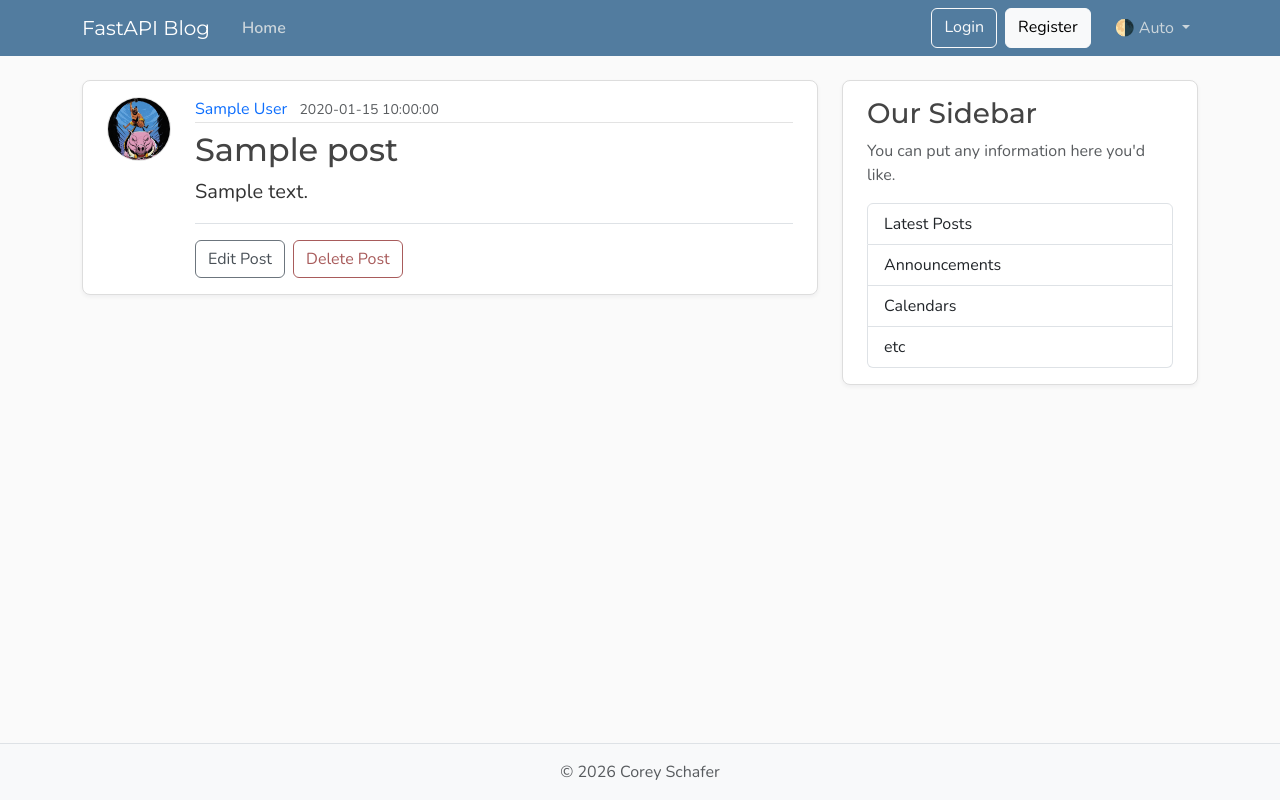
After one commit to rangsikayana/fastapi-blog, a FastAPI app: template templates/post.html in a window 1280 px wide. The commit adds this page. Run offline with FastAPI, Linux system fonts and the light colour scheme; the template is opened without the code that fills it: most values are stand-ins (such as "Sample title", 1, 10 or a date in 2020); parts of the project's set-up code (start-up, migrations or seed data) failed here and were passed over.

Commit message:
Add HTML templates
- post.html for single post viewing
- error.html for exception & type validation handling

```diff
--- a/main.py
+++ b/main.py
@@ -1,13 +1,21 @@
-from fastapi import FastAPI, Request
+from email.policy import HTTP
+
+from fastapi import FastAPI, HTTPException, Request, status
+from fastapi.exceptions import RequestValidationError
+from fastapi.responses import JSONResponse
 from fastapi.staticfiles import StaticFiles
 from fastapi.templating import Jinja2Templates
+from pydantic.json_schema import JsonRef
+from starlette.exceptions import HTTPException as StarletteHTTPException
+from starlette.status import HTTP_422_UNPROCESSABLE_CONTENT
 
 app = FastAPI()
 
 app.mount("/static", StaticFiles(directory="static"), name="static")
 
+templates = Jinja2Templates(directory="templates")
 
-posts: list[dict] = [
+posts: list[dict] = [ # This runs in memory
 	{
 		"id": 1,
 		"author": "Rangsi Kayana",
@@ -25,17 +33,83 @@ posts: list[dict] = [
 ]
 
 
-templates = Jinja2Templates(directory="templates")
-
-@app.get("/", include_in_schema=False) # False hides endpoint from /docs
-@app.get("/posts", include_in_schema=False)
+@app.get("/", include_in_schema=False, name="home") # False hides endpoint from /docs
+@app.get("/posts", include_in_schema=False, name="posts")
 def home(request: Request): # Rquest is required by Jinja2
-    return templates.TemplateResponse(
+    return templates.TemplateResponse( # Returns HTML response instead of JSON
         request,
         "home.html",
-        {"posts": posts, "title": "Home"},
-    ) # Injects the JSON snippets for Jinja2
+        {"posts": posts, "title": "Home"}, # Uses posts since home.html loops over all posts
+    ) # Injects JSON data into HTML via Jinja2
 
-# @app.get("/api/posts")
-# def get_post():
-#     return posts
+
+@app.get("/posts/{post_id}", include_in_schema=False) # Hides endpoint from /docs since it contains HTML
+def post_page(request: Request, post_id: int): # Rquest is required by Jinja2
+    for post in posts:
+        if post.get("id") == post_id:
+            title = post["title"][:50] # Gets title value for browser tab's title
+            return templates.TemplateResponse( # Returns HTML response instead of JSON
+                request,
+                "post.html",
+                {"post": post, "title": title}, # Uses post since post.html shows one post
+            )
+    raise HTTPException(status_code=status.HTTP_404_NOT_FOUND, detail="Post not found")
+
+
+@app.get("/api/posts")
+def get_post():
+    return posts
+
+
+@app.get("/api/posts/{post_id}")
+def get_post(post_id: int): # Int type hint, otherwise returns 422 status (e.g. api/posts/one)
+    for post in posts:
+        if post.get("id") == post_id:
+            return post
+    raise HTTPException(status_code=status.HTTP_404_NOT_FOUND, detail="Post not found")
+
+
+@app.exception_handler(StarletteHTTPException)
+def general_http_exception_handler(request: Request, exception: StarletteHTTPException):
+    message = ( # Sets up a message
+        exception.detail
+        if exception.detail # Shows detail if has detail
+        else "An error occurred. Please check your request and try again."
+    )
+
+    if request.url.path.startswith("/api"):
+        return JSONResponse( # Returns JSON for /api route
+            status_code=exception.status_code,
+            content={"detail": message},
+        )
+
+    return templates.TemplateResponse( # Returns error.html for non /api routes
+        request,
+        "error.html",
+        {   # Passes contexts to error.html via Jinja2
+            "status_code": exception.status_code,
+            "title": exception.status_code,
+            "message": message,
+        },
+        status_code=exception.status_code,
+    )   # Passes status_code to TemplateResponse for browser
+
+
+@app.exception_handler(RequestValidationError)
+def validation_exception_handler(request: Request, exception: RequestValidationError):
+    if request.url.path.startswith("api/"):
+        return JSONResponse( # Returns JSON for /api route
+            status_code=status.HTTP_422_UNPROCESSABLE_CONTENT, # RequestValidationError doesn't have status_code like Starlette
+            content={"detail": exception.errors()}, # Type validation error details
+        )
+
+    return templates.TemplateResponse( # Returns error.html for non /api routes
+        request,
+        "error.html",
+        {   # Passes contexts to error.html via Jinja2
+            "status_code": status.HTTP_422_UNPROCESSABLE_CONTENT,
+            "title": status.HTTP_422_UNPROCESSABLE_CONTENT,
+            "message": "Invalid request. Please check your input and try again.",
+        },
+        status_code=status.HTTP_422_UNPROCESSABLE_CONTENT,
+    )   # Passes status_code to TemplateResponse for browser
--- a/templates/home.html
+++ b/templates/home.html
@@ -4,7 +4,7 @@
     <article class="content-section py-3 px-4 mb-4">
       <div class="d-flex align-items-start gap-4">
         <img class="rounded-circle article-img flex-shrink-0"
-             src="/static/profile_pics/default.jpg"
+             src="{{ url_for('static', path='profile_pics/default.jpg') }}"
              alt="{{ post.author }}'s profile picture"
              width="64"
              height="64"
@@ -15,7 +15,7 @@
             <small class="text-body-secondary">{{ post.date_posted }}</small>
           </div>
           <h2>
-            <a class="article-title" href="#">{{ post.title }}</a>
+            <a class="article-title" href="{{ url_for("post_page", post_id=post.id) }}">{{ post.title }}</a>
           </h2>
           <p class="article-content">{{ post.content }}</p>
         </div>
--- a/templates/layout.html
+++ b/templates/layout.html
@@ -11,7 +11,7 @@
       <title>FastAPI Blog</title>
     {% endif %}
     <meta name="description" content="FastAPI Tutorial">
-    <meta name="author" content="Rangsi Kayana">
+    <meta name="author" content="Corey Schafer">
 
     <!-- Open Graph Tags: The title of the page for social media sharing. It can match the title tag or be more descriptive. -->
     <meta property="og:title" content="FastAPI Blog">
@@ -43,19 +43,28 @@
           crossorigin="anonymous">
 
     <!-- Stylesheet -->
-    <link rel="stylesheet" type="text/css" href="/static/css/main.css">
+    <link rel="stylesheet"
+          type="text/css"
+          href="{{ url_for("static", path='css/main.css') }}">
 
     <!-- Set a theme color that matches your website's primary color -->
     <meta name="theme-color" content="#527c9f">
 
     <!-- Favicon for all browsers -->
-    <link rel="icon" href="/static/icons/favicon.ico" sizes="any">
-    <link rel="icon" href="/static/icons/icon.svg" type="image/svg+xml">
+    <link rel="icon"
+          href="{{ url_for('static', path='icons/favicon.ico') }}"
+          sizes="any">
+    <link rel="icon"
+          href="{{ url_for('static', path='icons/icon.svg') }}"
+          type="image/svg+xml">
 
     <!-- Apple touch icon for iOS devices -->
-    <link rel="apple-touch-icon" sizes="180x180" href="/static/icons/icon.png">
+    <link rel="apple-touch-icon"
+          sizes="180x180"
+          href="{{ url_for('static', path='icons/icon.png') }}">
     <!-- Web app manifest for Progressive Web Apps -->
-    <link rel="manifest" href="/static/site.webmanifest">
+    <link rel="manifest"
+          href="{{ url_for('static', path='site.webmanifest') }}">
 
     <!-- Content Security Policy: Uncomment to enhance security by restricting where content can be loaded from (useful for preventing certain attacks like XSS). Update if adding external sources (e.g., Google Fonts, Bootstrap CDN, analytics, etc). -->
     <!-- <meta http-equiv="Content-Security-Policy" content=" default-src 'self'; script-src 'self' code.jquery.com; style-src 'self' fonts.googleapis.com; font-src fonts.gstatic.com; img-src 'self' images.examplecdn.com; "> -->
@@ -65,7 +74,7 @@
       <nav class="navbar navbar-expand-md bg-steel fixed-top"
            data-bs-theme="dark">
         <div class="container">
-          <a class="navbar-brand me-4" href="#">FastAPI Blog</a>
+          <a class="navbar-brand me-4" href="{{ url_for("home") }}">FastAPI Blog</a>
           <button class="navbar-toggler"
                   type="button"
                   data-bs-toggle="collapse"
@@ -77,7 +86,9 @@
           </button>
           <div class="collapse navbar-collapse" id="navbarToggle">
             <div class="navbar-nav me-auto">
-              <a class="nav-link active" aria-current="page" href="#">Home</a>
+              <a class="nav-link active"
+                 aria-current="page"
+                 href="{{ url_for("home") }}">Home</a>
             </div>
             <!-- Navbar Right Side -->
             <div class="navbar-nav">
@@ -134,7 +145,7 @@
     <footer class="mt-auto py-3 bg-body-tertiary border-top">
       <div class="container text-center">
         <p class="text-body-secondary mb-0">
-          © <span id="year"></span> Rangsi Kayana
+          © <span id="year"></span> Corey Schafer
         </p>
       </div>
     </footer>
--- /dev/null
+++ b/templates/post.html
@@ -0,0 +1,60 @@
+{% extends "layout.html" %}
+{% block content %}
+  <article class="content-section py-3 px-4 mb-4">
+    <div class="d-flex align-items-start gap-4">
+      <img class="rounded-circle article-img flex-shrink-0"
+           src="{{ url_for('static', path='profile_pics/default.jpg') }}"
+           alt="{{ post.author }}'s profile picture"
+           width="64"
+           height="64"
+           loading="lazy">
+      <div class="flex-grow-1">
+        <div class="article-metadata mb-2">
+          <a class="me-2" href="#">{{ post.author }}</a>
+          <small class="text-body-secondary">{{ post.date_posted }}</small>
+        </div>
+        <h2 class="article-title">{{ post.title }}</h2>
+        <p class="article-content">{{ post.content }}</p>
+        <!-- Only show edit/delete options if the user is the author -->
+        <!-- TODO: Add user authentication and authorization -->
+        <div class="post-actions mt-3 pt-3 border-top">
+          <a class="btn btn-outline-secondary me-1" href="#">Edit Post</a>
+          <button type="button"
+                  class="btn btn-outline-danger"
+                  data-bs-toggle="modal"
+                  data-bs-target="#deleteModal">Delete Post</button>
+        </div>
+        <!-- TODO: Add user authentication and authorization -->
+      </div>
+    </div>
+  </article>
+
+  <!-- Delete Confirmation Modal -->
+  <div class="modal fade"
+       id="deleteModal"
+       tabindex="-1"
+       aria-labelledby="deleteModalLabel"
+       aria-hidden="true">
+    <div class="modal-dialog">
+      <div class="modal-content">
+        <div class="modal-header">
+          <h5 class="modal-title" id="deleteModalLabel">Delete Post?</h5>
+          <button type="button"
+                  class="btn-close"
+                  data-bs-dismiss="modal"
+                  aria-label="Close"></button>
+        </div>
+        <!-- TODO: <form action="#" method="post"> -->
+        <form action="#">
+          <div class="modal-body">Are you sure you want to delete this post? This action cannot be undone.</div>
+          <div class="modal-footer">
+            <button type="button"
+                    class="btn btn-outline-secondary"
+                    data-bs-dismiss="modal">Cancel</button>
+            <button type="submit" class="btn btn-outline-danger">Delete</button>
+          </div>
+        </form>
+      </div>
+    </div>
+  </div>
+{% endblock content %}
```
Also changed, not shown: templates/error.html (added, +9 -0 lines), 1 other file.
